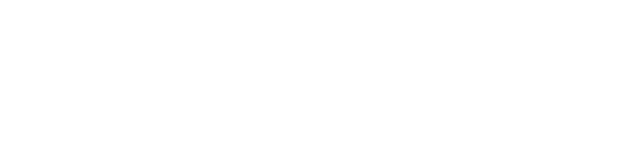
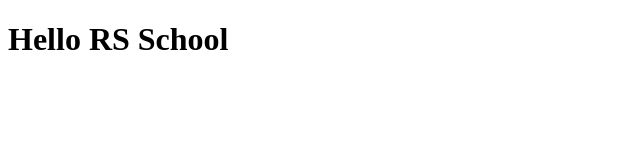
Before and after one commit to rinatbul/rsschool-cv, a plain HTML site: page index.html in a window 1280 px wide. Shown: the whole page, without its empty margins (0-640 px from the left). Drawn offline with Linux system fonts and the light colour scheme.

Commit message:
fix: add header in html

```diff
--- a/index.html
+++ b/index.html
@@ -5,6 +5,6 @@
     <title>Title</title>
 </head>
 <body>
-
+    <h1>Hello RS School</h1>
 </body>
 </html>
```
Also changed, not shown: img/71498825.jfif (added).
